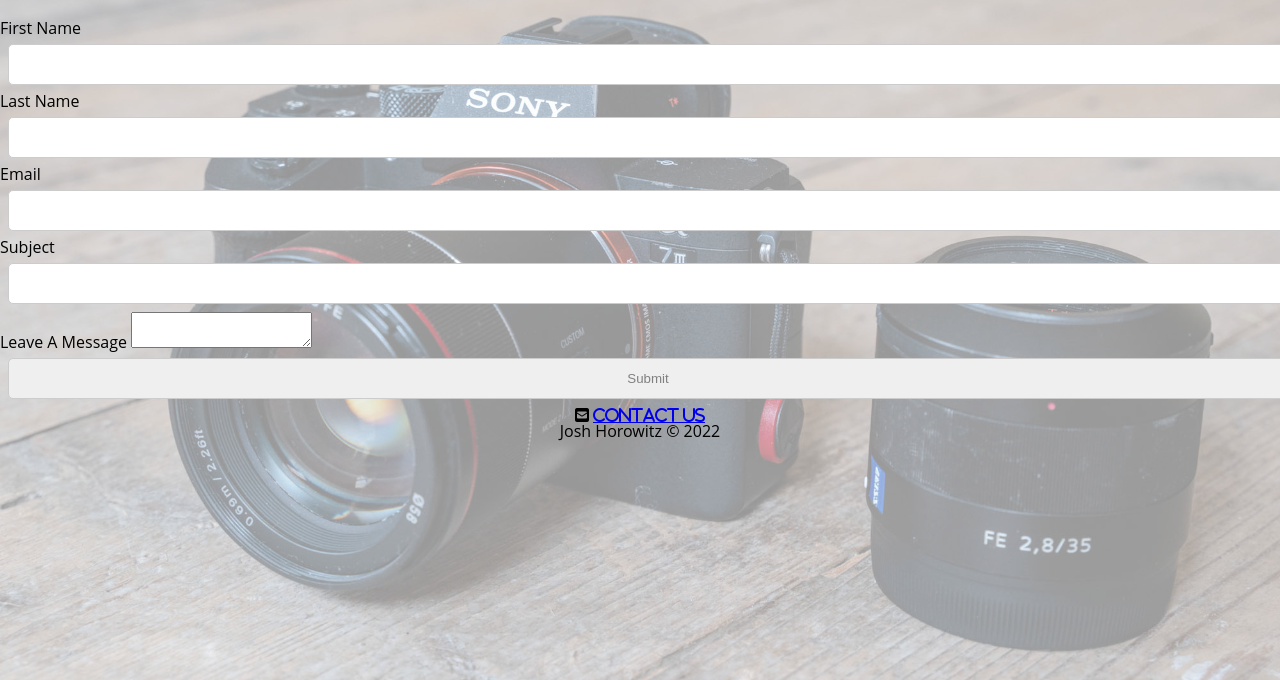
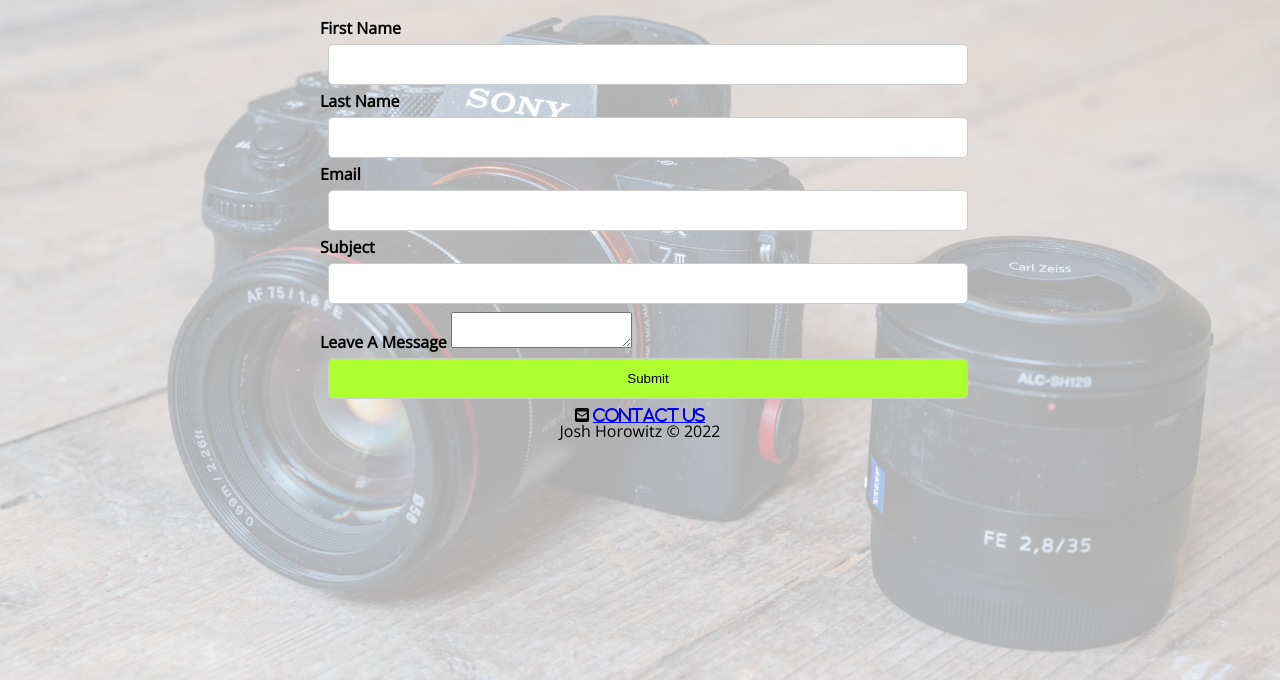
Before and after one commit to josh-horowitz/portfolio-mobile-view, a plain HTML site: page contact_form.html in a window 1280 px wide. Shown: the part 120-800 px from the top of the page. Drawn offline with nearby package versions, Linux system fonts and the light colour scheme.

Commit message:
Realigned contact form fields

```diff
--- a/contact_form.html
+++ b/contact_form.html
@@ -8,6 +8,9 @@
 	<link rel="icon" href="images/icon.png">
 	<link rel="stylesheet" href="css/html5reset.css">
 	<link rel="stylesheet" href="css/styles.css">
+    <link rel="preconnect" href="https://fonts.googleapis.com">
+	<link rel="preconnect" href="https://fonts.gstatic.com" crossorigin>
+	<link href="https://fonts.googleapis.com/css2?family=Bebas+Neue&family=Open+Sans&display=swap" rel="stylesheet">
     <script src="https://kit.fontawesome.com/a5e9bd75bf.js" crossorigin="anonymous"></script>
 	<!-- Global site tag (gtag.js) - Google Analytics -->
 	<script async src="https://www.googletagmanager.com/gtag/js?id=G-GRVHNVT6WH"></script>
@@ -39,7 +42,8 @@
             <h1>Contact Us</h1>
         </header>
 
-        <main class='contact_form' id='main'>
+        <main id='main'>
+            <div class='contact_form'>
                 <form>
                     <fieldset>
                     <label for="user_fname">First Name</label>
@@ -61,8 +65,7 @@
                     <input class="submit_button" type="submit" name="user_submit" id="user_submit">
                     </fieldset>
                 </form>
-
-
+            </div>
         </main>
     </div>
     <footer>
--- a/css/styles.css
+++ b/css/styles.css
@@ -37,7 +37,6 @@ nav li{
 	width: auto;
 	display: inline-block;
     border-radius: 2px;
-    font-family: sans-serif;
     text-decoration: underline;
 }
 
@@ -56,20 +55,21 @@ I would move some of the hover stuff into active.active
 Color alone to signify  */
 li.active {
     font-weight: bold;
-    font-family: monospace;
+    font-family: 'Bebas Neue', cursive;
     text-transform: uppercase;
     font-size: 2rem;
 }
 
-li:hover{
+nav a:hover{
     background-color: white;
     font-family: monospace;
     text-transform: uppercase;
+    color: black
 }
 
-a:hover{
+/* a:hover{
     color: black;
-}
+} */
 
 img {
     border: 3px solid black;
@@ -126,16 +126,17 @@ input {
 }
 
 .contact_form {
-    opacity: 1.0;
+    width: 50vw;
+    margin: 0 auto;
 }
 
 .submit_button {
-    color: gray;
+    background-color: greenyellow;
 }
 
 .contact_form_img{
     background: lightskyblue url(../images/background.jpg);
-    opacity: .4;
+    opacity: .3;
     position: absolute;
     left: 0;
     top: 0;
@@ -162,6 +163,10 @@ footer {
     animation-duration: 5s;
 }
 
+label {
+    font-weight: bolder;
+}
+
 @keyframes home_img{
     from {width: 10px; opacity: 0;}
     to {width: 150px; opacity: 1;}
```
Also changed, not shown: history.html (+3 -0 lines), index.html (+3 -1 lines), museum.html (+3 -0 lines), sports.html (+3 -0 lines), travel.html (+3 -0 lines). Lines whose indentation alone changed are shown as unchanged.
